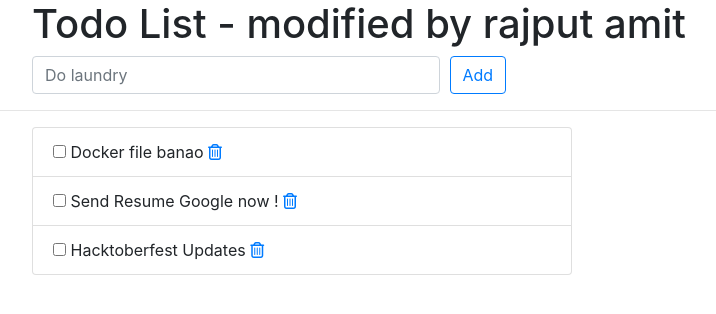
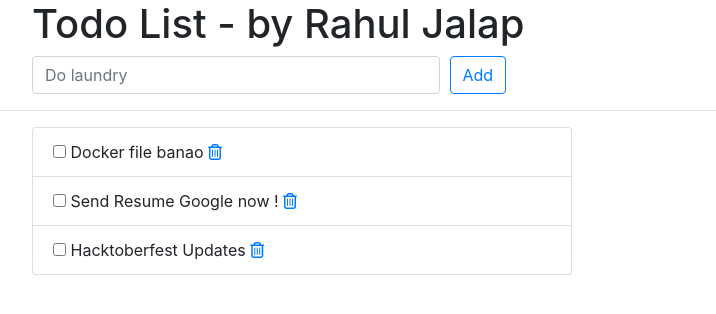
Before and after one commit to rahuljalap999/cicd-project-, a Django app: page /todos/ in a window 1280 px wide. Shown: the top 314 px of the page, without its empty margins (243-959 px from the left). Run offline with Django 3.2, Linux system fonts and the light colour scheme; data comes from the database, SQL or seed files in the repository; some libraries are stand-ins or nearby versions.

Commit message:
Update index.html

```diff
--- a/todos/templates/todos/index.html
+++ b/todos/templates/todos/index.html
@@ -12,7 +12,7 @@
     <div class="offset-md-2 col-lg-9">
       <div class="page-header">
         <h1>
-          Todo List - modified by rajput amit
+          Todo List - by Rahul Jalap
         </h1>
       </div>
     </div>
```
